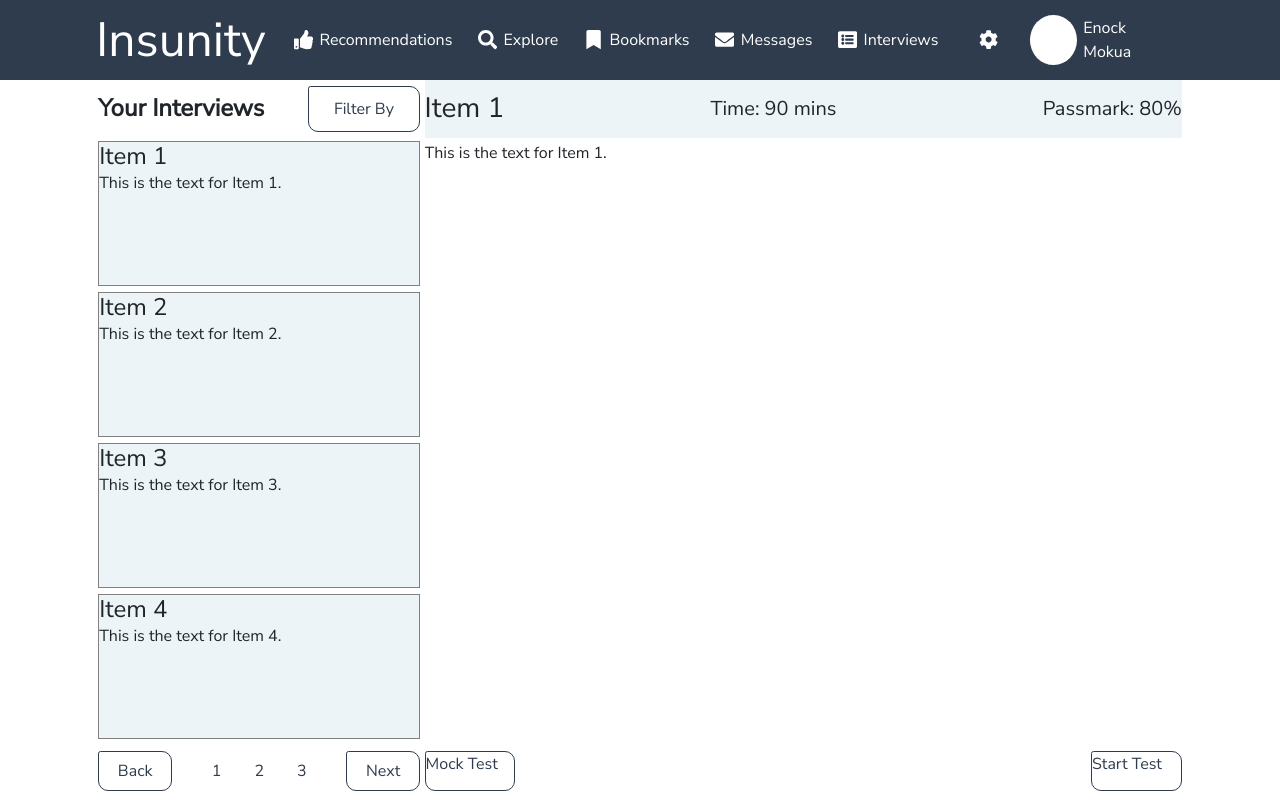
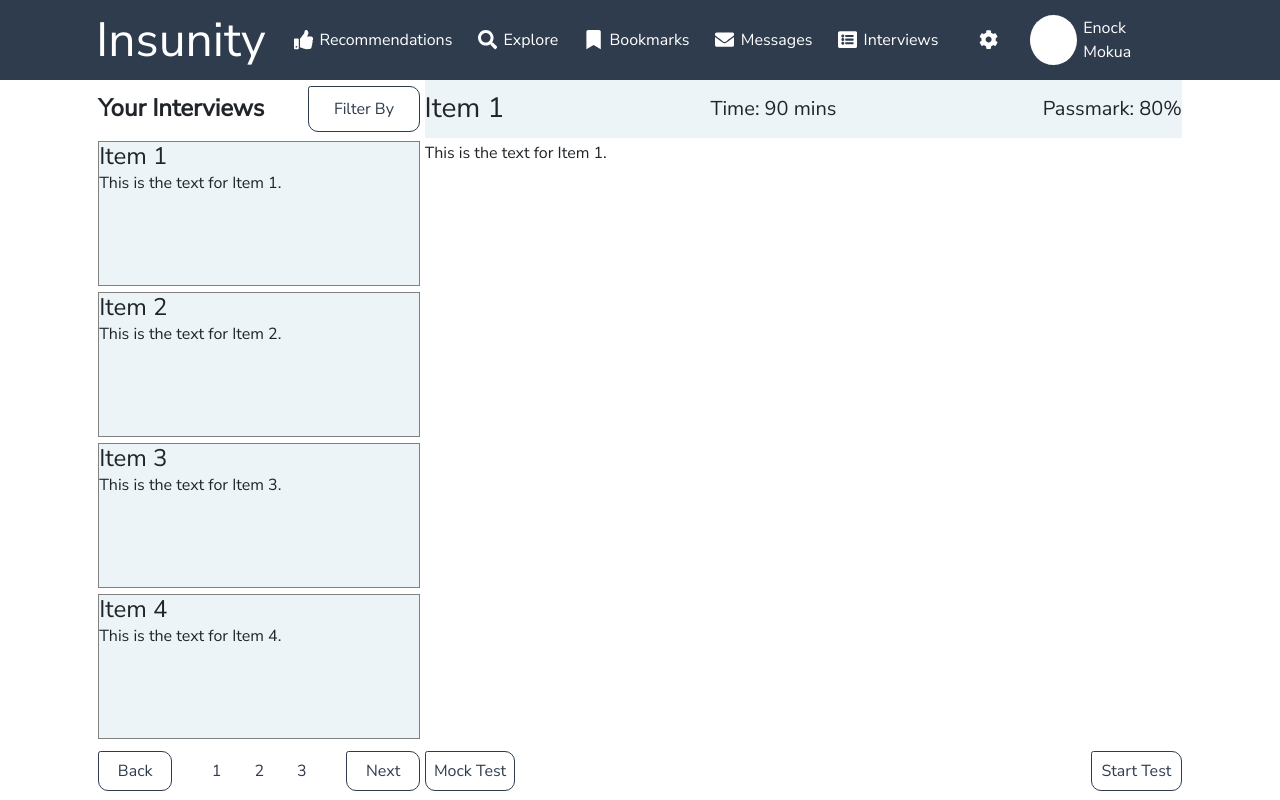
Before and after one commit to MokuaEnock/mboka, a React (Vite) app: page /seeker/interviews in a window 1280 px wide. Built offline with nearby package versions, Linux system fonts and the light colour scheme; a small style sheet from the web is missing.

Commit message:
navigate to interview detail section

```diff
--- a/src/Pages/seeker/interviews/interviews.css
+++ b/src/Pages/seeker/interviews/interviews.css
@@ -127,4 +127,7 @@
   color: var(--primary);
   border-radius: 2.5px 10px 10px;
   height: 70%;
+  display: flex;
+  align-items: center;
+  justify-content: center;
 }
--- a/src/Pages/seeker/interviews/interviews.jsx
+++ b/src/Pages/seeker/interviews/interviews.jsx
@@ -76,7 +76,9 @@ export default function SeekerInterviews() {
             </div>
             <div id="seeker-cont2-foot">
               <Link>Mock Test</Link>
-              <Link to="">Start Test</Link>
+              <Link to={`/seeker/interviews/${selectedInterview.id}`}>
+                Start Test
+              </Link>
             </div>
           </article>
         </section>
```
